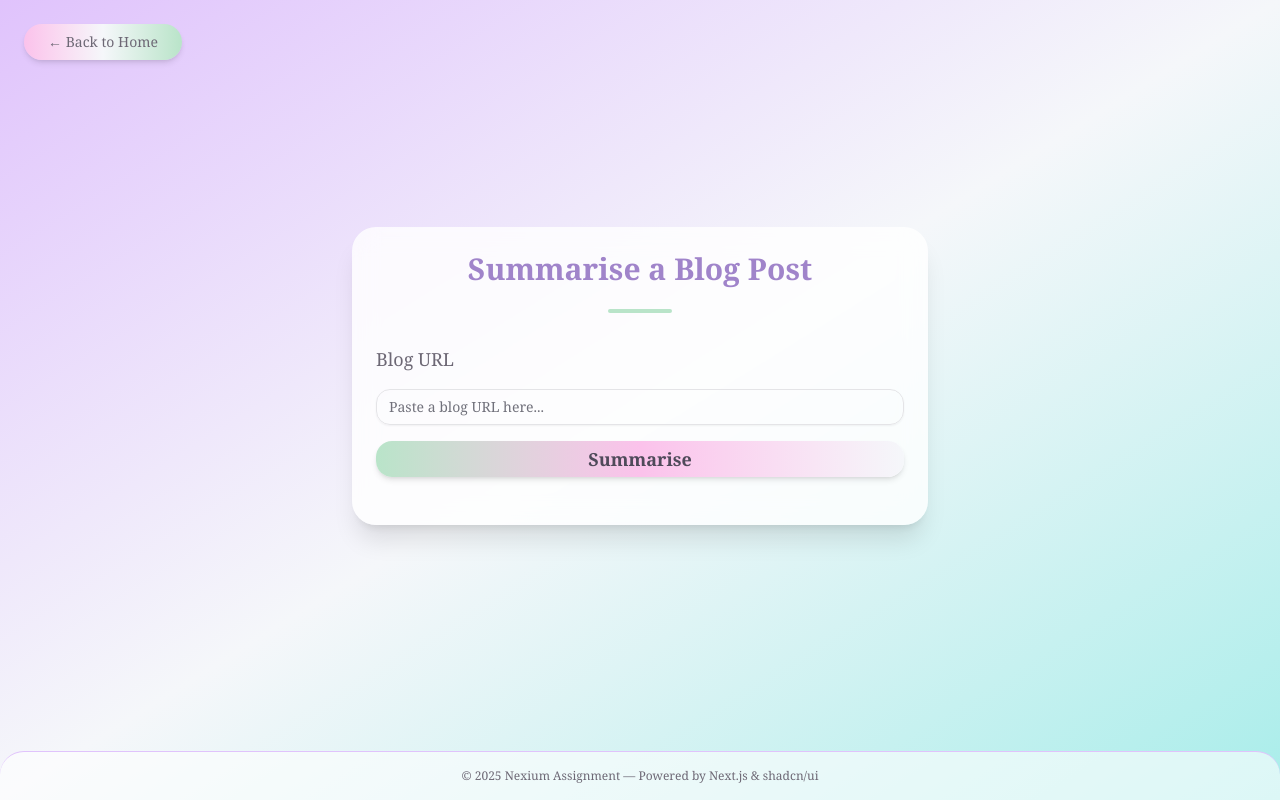
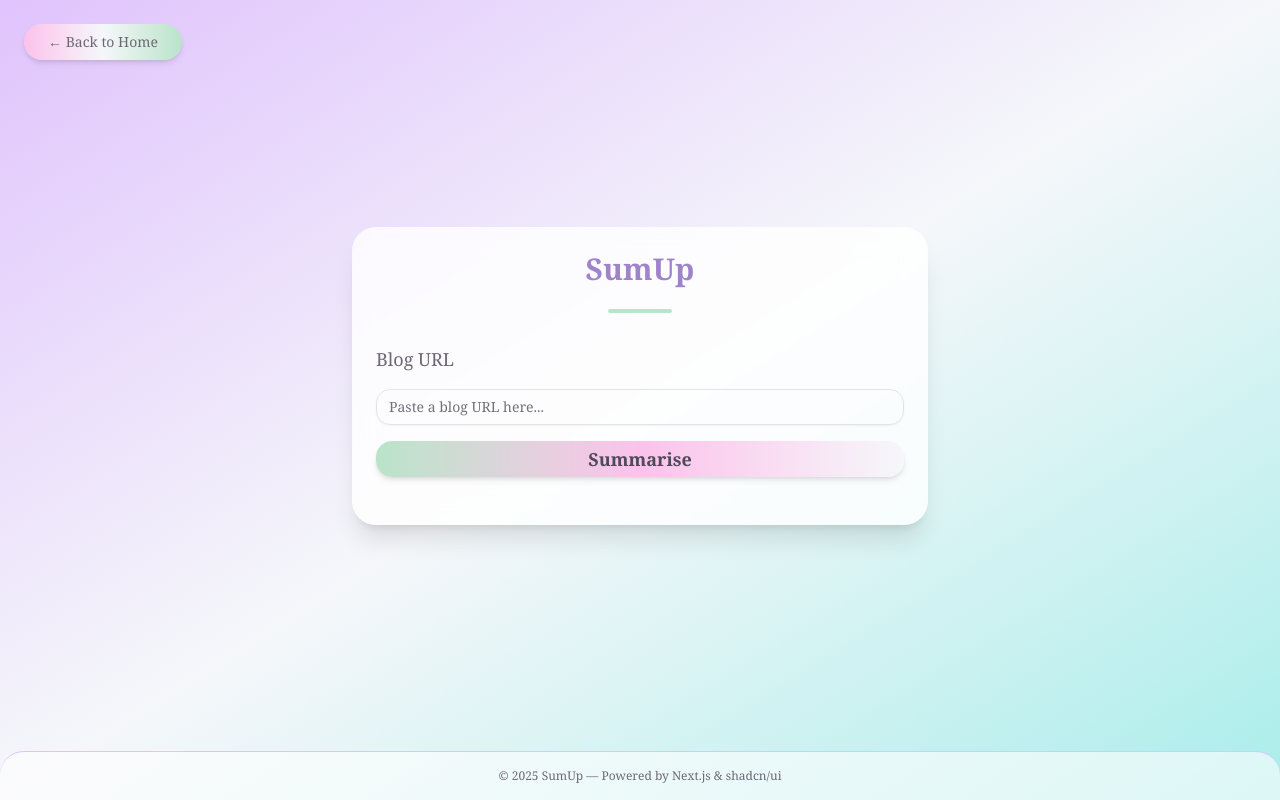
Before and after one commit to usmannazeer72/Nexium_UsmanNazeer_Assign2, a Next.js app in the folder Internship/Code/assignment2/: page /summariser in a window 1280 px wide. Built offline with nearby package versions, Linux system fonts and the light colour scheme.

Commit message:
Fix: App Name Fixed

```diff
--- a/Internship/Code/assignment2/src/app/layout.js
+++ b/Internship/Code/assignment2/src/app/layout.js
@@ -12,8 +12,9 @@ const geistMono = Geist_Mono({
 });
 
 export const metadata = {
-  title: "Create Next App",
-  description: "Generated by create next app",
+  title: "SumUp",
+  description:
+    "SumUp - Instantly summarise and translate blogs with a beautiful, productivity-focused UI.",
 };
 
 export default function RootLayout({ children }) {
--- a/Internship/Code/assignment2/src/app/page.js
+++ b/Internship/Code/assignment2/src/app/page.js
@@ -16,7 +16,7 @@ export default function Home() {
               className="text-4xl font-extrabold text-center text-[#a084ca] mb-2"
               style={{ fontFamily: "serif" }}
             >
-              Blog Summariser
+              SumUp
             </CardTitle>
             <div className="w-16 h-1 mx-auto my-2 bg-[#b9e4c9] rounded-full" />
           </CardHeader>
@@ -43,8 +43,8 @@ export default function Home() {
         className="w-full py-4 text-center text-xs text-[#6d6875] border-t border-[#e0c3fc] bg-white/60 rounded-t-3xl"
         style={{ fontFamily: "serif" }}
       >
-        &copy; {new Date().getFullYear()} Nexium Assignment &mdash; Powered by
-        Next.js & shadcn/ui
+        &copy; {new Date().getFullYear()} SumUp &mdash; Powered by Next.js &
+        shadcn/ui
       </footer>
     </div>
   );
--- a/Internship/Code/assignment2/src/app/summariser/page.js
+++ b/Internship/Code/assignment2/src/app/summariser/page.js
@@ -70,7 +70,7 @@ export default function Summariser() {
         <Card className="w-full max-w-xl rounded-3xl shadow-xl border-0 bg-white/80 backdrop-blur-md">
           <CardHeader>
             <CardTitle className="text-3xl font-extrabold text-center text-[#a084ca] mb-2 font-serif">
-              Summarise a Blog Post
+              SumUp
             </CardTitle>
             <div className="w-16 h-1 mx-auto my-2 bg-[#b9e4c9] rounded-full" />
           </CardHeader>
@@ -149,8 +149,8 @@ export default function Summariser() {
         </Card>
       </main>
       <footer className="w-full py-4 text-center text-xs text-[#6d6875] border-t border-[#e0c3fc] bg-white/60 rounded-t-3xl font-serif">
-        &copy; {new Date().getFullYear()} Nexium Assignment &mdash; Powered by
-        Next.js & shadcn/ui
+        &copy; {new Date().getFullYear()} SumUp &mdash; Powered by Next.js &
+        shadcn/ui
       </footer>
     </div>
   );
--- a/Internship/Code/assignment2/src/app/urdu/page.js
+++ b/Internship/Code/assignment2/src/app/urdu/page.js
@@ -127,8 +127,8 @@ function UrduTranslationContent() {
         </Card>
       </main>
       <footer className="w-full py-4 text-center text-xs text-[#6d6875] border-t border-[#e0c3fc] bg-white/60 rounded-t-3xl font-serif">
-        &copy; {new Date().getFullYear()} Nexium Assignment &mdash; Powered by
-        Next.js & shadcn/ui
+        &copy; {new Date().getFullYear()} SumUp &mdash; Powered by Next.js &
+        shadcn/ui
       </footer>
     </div>
   );
```
Also changed, not shown: 1 other file (tests, documents, lock files or other folders).
